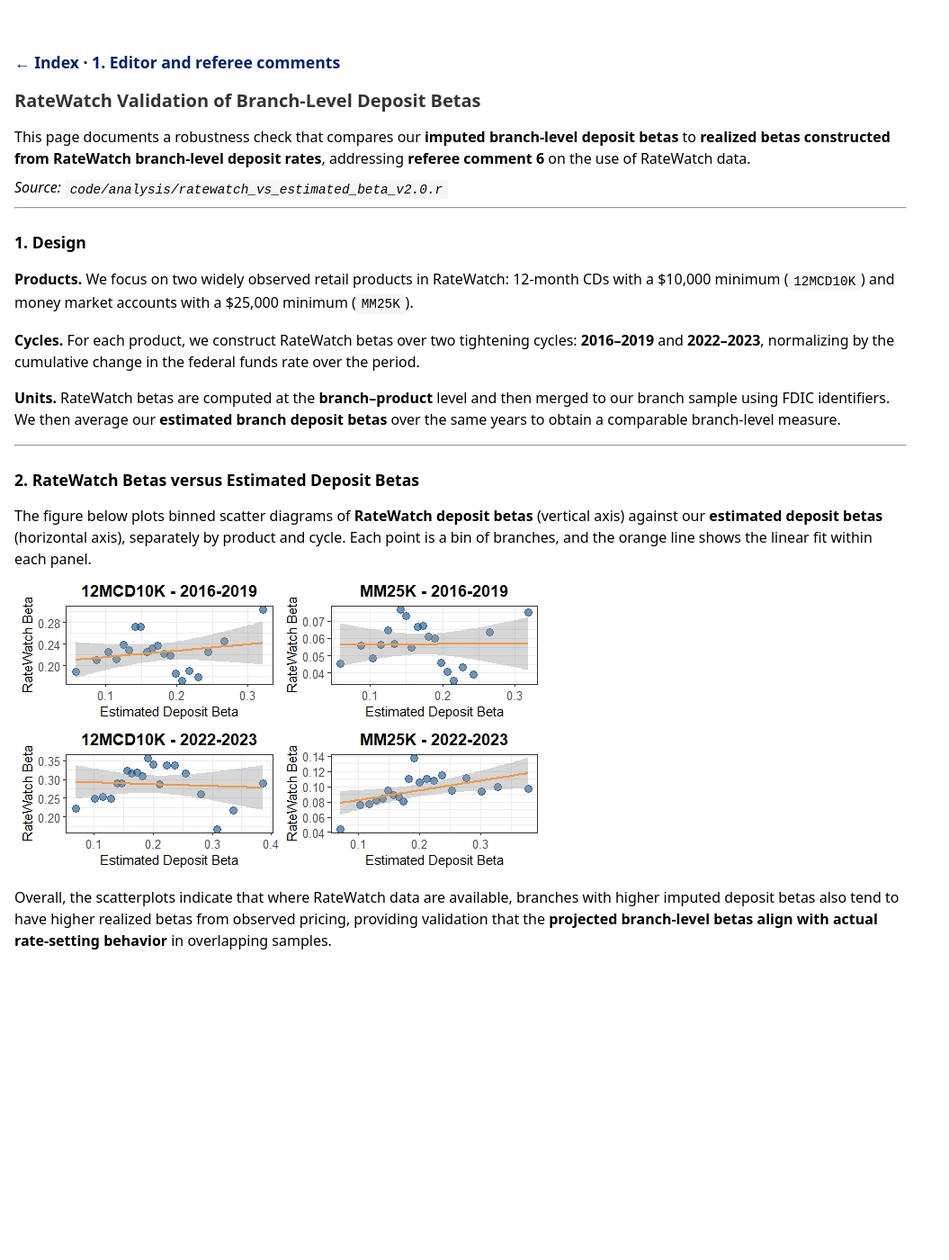
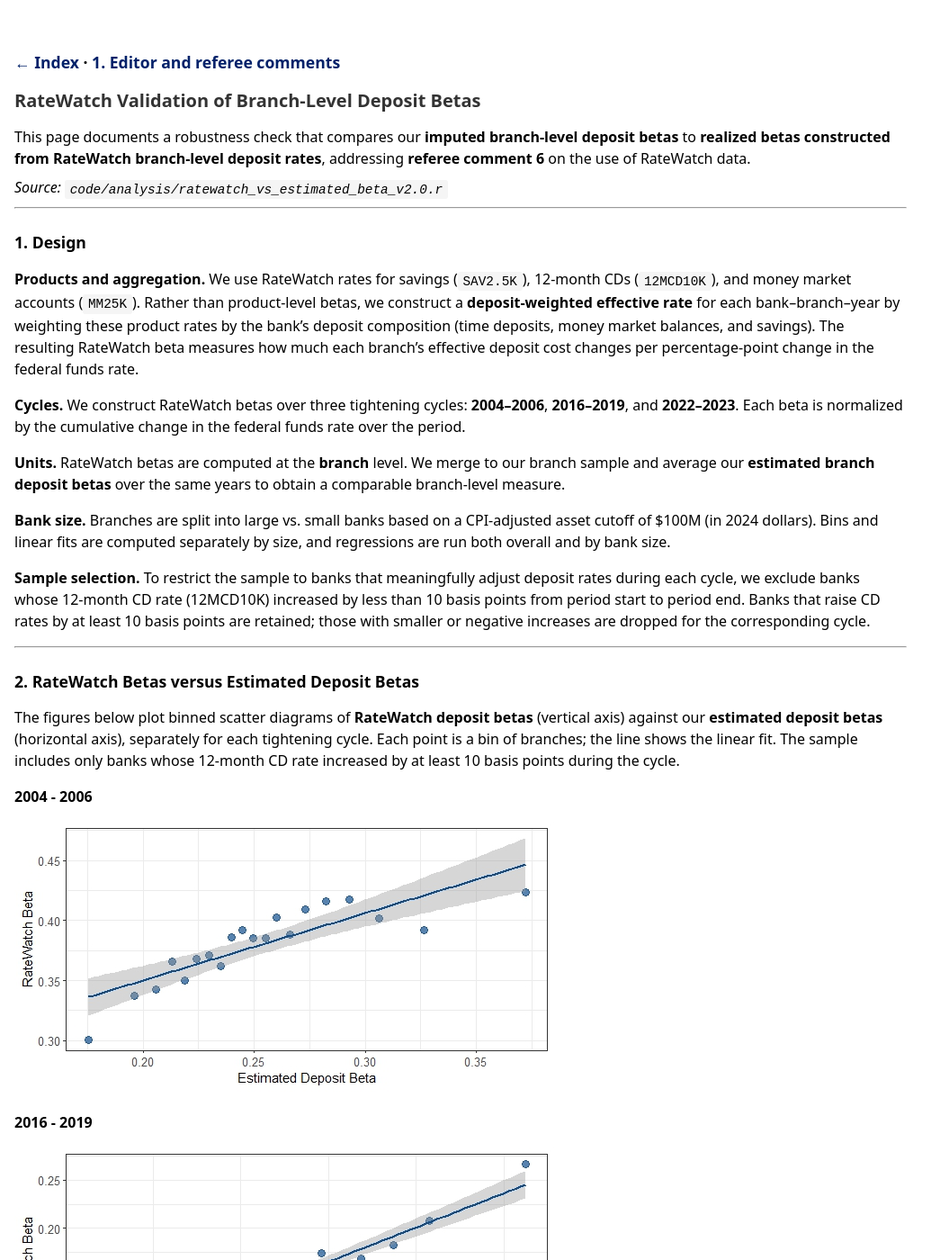
Before and after one commit to dratnadiwakara/NRS_Branch_Closure, a Jekyll site: the page built from docs/beta-ratewatch-validation.md, in a window 1280 px wide and 1400 px high. Shown: the whole window at 90% size, without its empty margins (0-1055 px from the left). Built offline with Jekyll 4.4.1, drawn with Linux system fonts in a browser that asks for light colours; a script that is not in the unit is left out.

Commit message:
new ratewatch validation, looks good

```diff
--- a/docs/beta-ratewatch-validation.md
+++ b/docs/beta-ratewatch-validation.md
@@ -14,16 +14,23 @@
 
 ## 1. Design
 
-- **Products.** We focus on two widely observed retail products in RateWatch: 12‑month CDs with a \$10,000 minimum (`12MCD10K`) and money market accounts with a \$25,000 minimum (`MM25K`).
-- **Cycles.** For each product, we construct RateWatch betas over two tightening cycles: **2016–2019** and **2022–2023**, normalizing by the cumulative change in the federal funds rate over the period.
-- **Units.** RateWatch betas are computed at the **branch–product** level and then merged to our branch sample using FDIC identifiers. We then average our **estimated branch deposit betas** over the same years to obtain a comparable branch‑level measure.
+- **Products and aggregation.** We use RateWatch rates for savings (`SAV2.5K`), 12‑month CDs (`12MCD10K`), and money market accounts (`MM25K`). Rather than product-level betas, we construct a **deposit-weighted effective rate** for each bank–branch–year by weighting these product rates by the bank’s deposit composition (time deposits, money market balances, and savings). The resulting RateWatch beta measures how much each branch’s effective deposit cost changes per percentage-point change in the federal funds rate.
+- **Cycles.** We construct RateWatch betas over three tightening cycles: **2004–2006**, **2016–2019**, and **2022–2023**. Each beta is normalized by the cumulative change in the federal funds rate over the period.
+- **Units.** RateWatch betas are computed at the **branch** level. We merge to our branch sample and average our **estimated branch deposit betas** over the same years to obtain a comparable branch‑level measure.
+- **Bank size.** Branches are split into large vs. small banks based on a CPI-adjusted asset cutoff of \$100M (in 2024 dollars). Bins and linear fits are computed separately by size, and regressions are run both overall and by bank size.
+- **Sample selection.** To restrict the sample to banks that meaningfully adjust deposit rates during each cycle, we exclude banks whose 12‑month CD rate (12MCD10K) increased by less than 10 basis points from period start to period end. Banks that raise CD rates by at least 10 basis points are retained; those with smaller or negative increases are dropped for the corresponding cycle.
 
 ---
 
 ## 2. RateWatch Betas versus Estimated Deposit Betas
 
-The figure below plots binned scatter diagrams of **RateWatch deposit betas** (vertical axis) against our **estimated deposit betas** (horizontal axis), separately by product and cycle. Each point is a bin of branches, and the orange line shows the linear fit within each panel.
+The figures below plot binned scatter diagrams of **RateWatch deposit betas** (vertical axis) against our **estimated deposit betas** (horizontal axis), separately for each tightening cycle. Each point is a bin of branches; the line shows the linear fit. The sample includes only banks whose 12‑month CD rate increased by at least 10 basis points during the cycle.
 
-![RateWatch versus estimated deposit betas for 12MCD10K and MM25K, 2016–2019 and 2022–2023](figures/beta_ratewatch.jpeg)
+### 2004 - 2006
+![RateWatch versus estimated deposit betas, 2004–2006 cycle (sample: banks with 12M CD rate increase ≥ 10 bp)](figures/rw_beta_0406.jpeg)
 
-Overall, the scatterplots indicate that where RateWatch data are available, branches with higher imputed deposit betas also tend to have higher realized betas from observed pricing, providing validation that the **projected branch-level betas align with actual rate-setting behavior** in overlapping samples.
+### 2016 - 2019
+![RateWatch versus estimated deposit betas, 2016–2019 cycle (sample: banks with 12M CD rate increase ≥ 10 bp)](figures/rw_beta_1619.jpeg)
+
+### 2022 - 2023
+![RateWatch versus estimated deposit betas, 2022–2023 cycle (sample: banks with 12M CD rate increase ≥ 10 bp)](figures/rw_beta_2223.jpeg)
```
Also changed, not shown: code/analysis/incumbent_chg_opening_closure_02182026_v2.qmd (+43 -2 lines), docs/figures/beta_ratewatch.jpeg (deleted), docs/figures/rw_beta_0406.jpeg (added), docs/figures/rw_beta_1619.jpeg (added), docs/figures/rw_beta_2223.jpeg (added), 1 other file.
